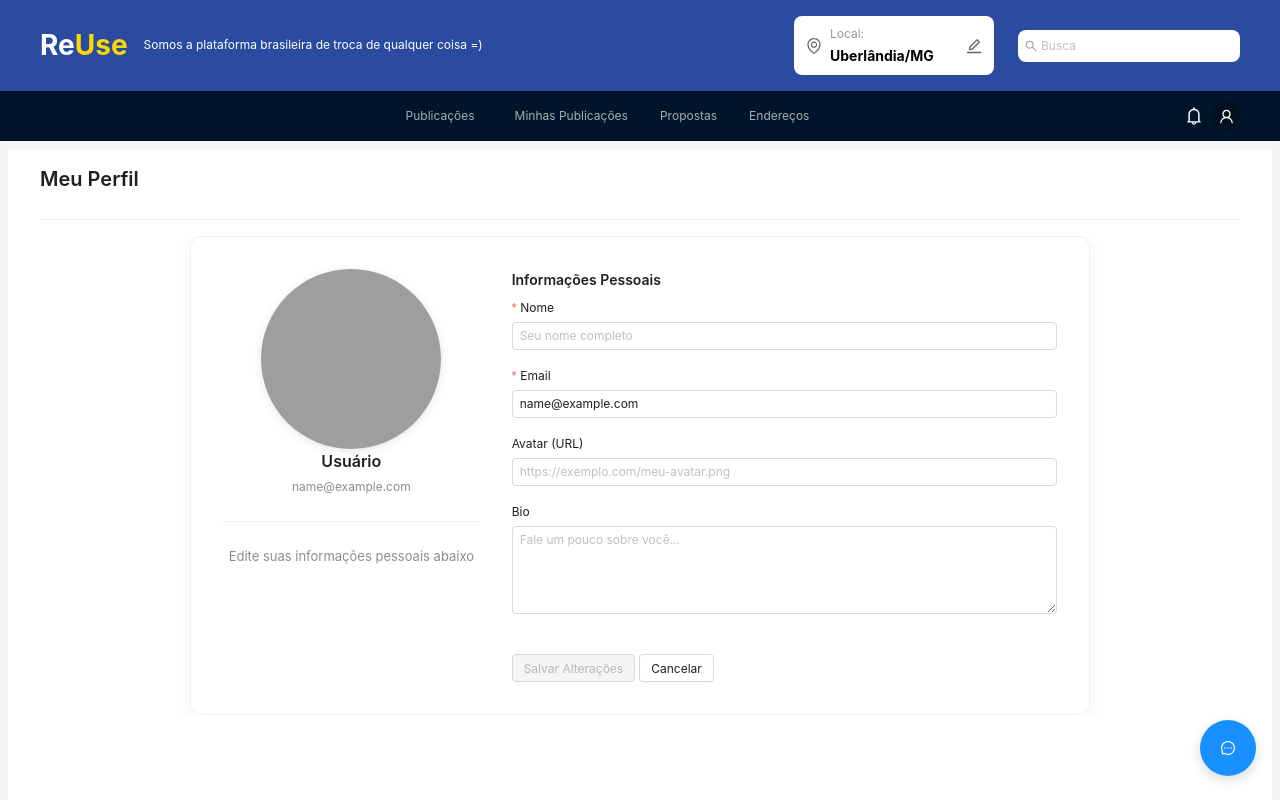
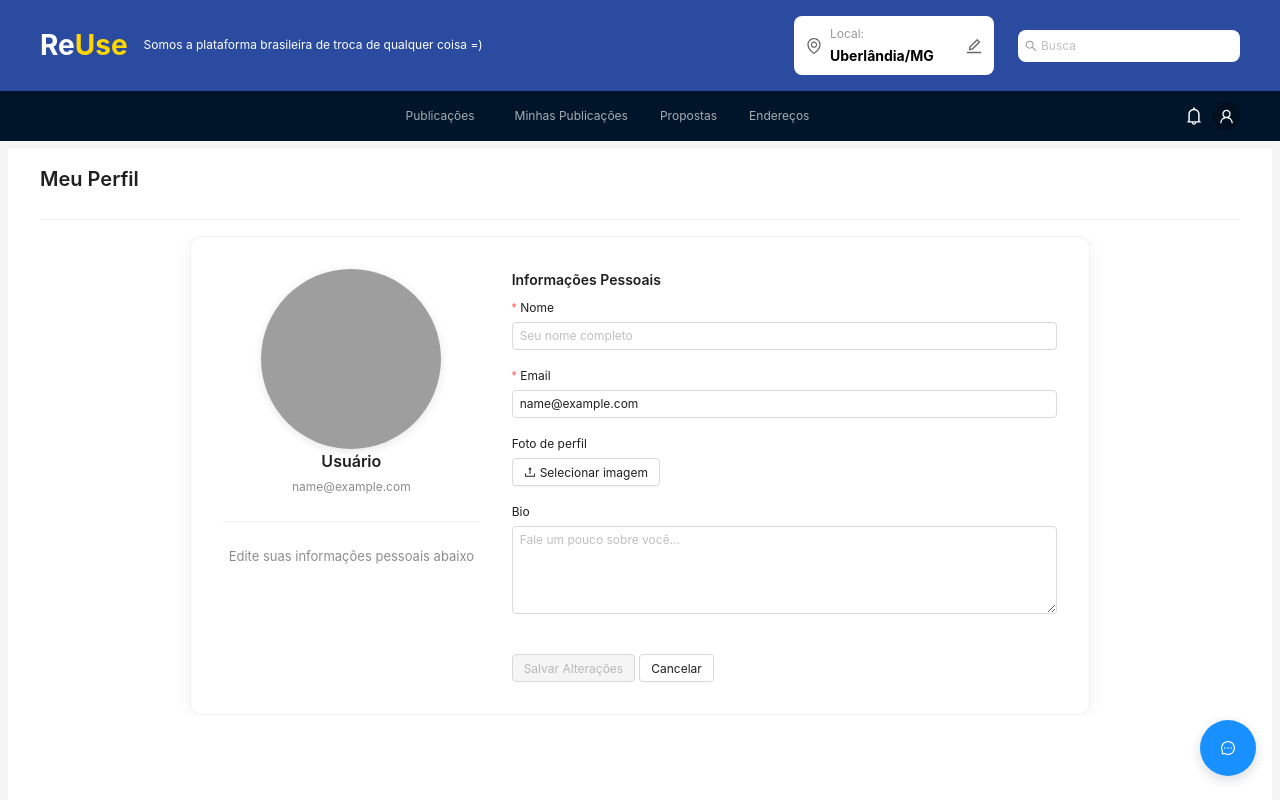
Before and after one commit to phtoselli/FIAP-Reuse, a Next.js app: page /users/1 in a window 1280 px wide. Shown: the top 800 px of the page. Built offline with nearby package versions, Linux system fonts and the light colour scheme; sample sign-in values are in the browser's storage; grey boxes are pictures that could not be loaded.

Commit message:
add user upload button

```diff
--- a/src/app/(dashboardLayout)/users/[userId]/page.tsx
+++ b/src/app/(dashboardLayout)/users/[userId]/page.tsx
@@ -2,6 +2,8 @@
 
 import ContentLayout from "@/components/ContentLayout";
 import { getUser, setUser } from "@/utils/auth";
+import { getBase64 } from "@/utils/getBase64";
+import { UploadOutlined } from "@ant-design/icons";
 import { User } from "@prisma/client";
 import {
 	Button,
@@ -14,18 +16,14 @@ import {
 	message,
 	Row,
 	Space,
+	Spin,
 	Typography,
+	Upload,
 } from "antd";
 import { notFound } from "next/navigation";
 import React, { useEffect, useState } from "react";
 
 const { Title, Text } = Typography;
-
-type Props = {
-	params: {
-		userId: string;
-	};
-};
 
 export default function UserPage({
 	params,
@@ -34,8 +32,10 @@ export default function UserPage({
 }) {
 	const { userId } = React.use(params);
 	const [form] = Form.useForm();
+
+	const [userData, setUserData] = useState<User | null>(null);
+	const [fileBase64, setFileBase64] = useState<string | null>(null);
 	const [formChanged, setFormChanged] = useState(false);
-	const [userData, setUserData] = useState<User | null>(null);
 
 	const handleSave = async () => {
 		try {
@@ -66,6 +66,7 @@ export default function UserPage({
 
 	return (
 		<ContentLayout title="Meu Perfil">
+			<Spin spinning={!userData} tip="Carregando dados do usuário...">
 				<Card
 					style={{
 						maxWidth: 900,
@@ -143,20 +144,18 @@ export default function UserPage({
 									<Input placeholder="seu@email.com" />
 								</Form.Item>
 
-							<Form.Item
-								label="Avatar (URL)"
-								name="avatarUrl"
-								rules={[{ type: "url", message: "Digite uma URL válida" }]}
+								<Form.Item label="Foto de perfil">
+									<Upload
+										accept="image/*"
+										beforeUpload={async (file) => {
+											const base64 = await getBase64(file);
+											setFileBase64(base64);
+											return false;
+										}}
+										showUploadList={!!fileBase64}
 									>
-								<Input
-									placeholder="https://exemplo.com/meu-avatar.png"
-									onBlur={(e) =>
-										setUserData((prev) => ({
-											...prev!,
-											avatarUrl: e.target.value,
-										}))
-									}
-								/>
+										<Button icon={<UploadOutlined />}>Selecionar imagem</Button>
+									</Upload>
 								</Form.Item>
 
 								<Form.Item label="Bio" name="bio">
@@ -188,6 +187,7 @@ export default function UserPage({
 						</Col>
 					</Row>
 				</Card>
+			</Spin>
 		</ContentLayout>
 	);
 }
--- a/src/app/api/produtos/[id]/route.ts
+++ b/src/app/api/produtos/[id]/route.ts
@@ -1,4 +1,4 @@
-import { NextRequest, NextResponse } from "next/server";
+import { NextRequest } from "next/server";
 import { ProductController } from "./ProductController";
 
 const productController = new ProductController();
--- a/src/components/EditPostModal/index.tsx
+++ b/src/components/EditPostModal/index.tsx
@@ -10,6 +10,7 @@ import { Product } from "@/types/product";
 import { getUser } from "@/utils/auth";
 import { categoriesOptions } from "@/utils/categories";
 import { conditionOptions } from "@/utils/conditions";
+import { getBase64 } from "@/utils/getBase64";
 import { UploadOutlined } from "@ant-design/icons";
 import {
 	Button,
@@ -36,14 +37,6 @@ export default function EditPostModal() {
 	const { isOpen, close, paramValue } = useURLControlledModal(
 		URLControlledModalKeys.EDIT_POST_MODAL
 	);
-
-	const getBase64 = (file: File): Promise<string> =>
-		new Promise((resolve, reject) => {
-			const reader = new FileReader();
-			reader.readAsDataURL(file);
-			reader.onload = () => resolve(reader.result as string);
-			reader.onerror = (error) => reject(error);
-		});
 
 	const onCancel = () => {
 		form.resetFields();
--- /dev/null
+++ b/src/utils/getBase64.ts
@@ -0,0 +1,7 @@
+export const getBase64 = (file: File): Promise<string> =>
+	new Promise((resolve, reject) => {
+		const reader = new FileReader();
+		reader.readAsDataURL(file);
+		reader.onload = () => resolve(reader.result as string);
+		reader.onerror = (error) => reject(error);
+	});
```
Lines whose indentation alone changed are shown as unchanged.
